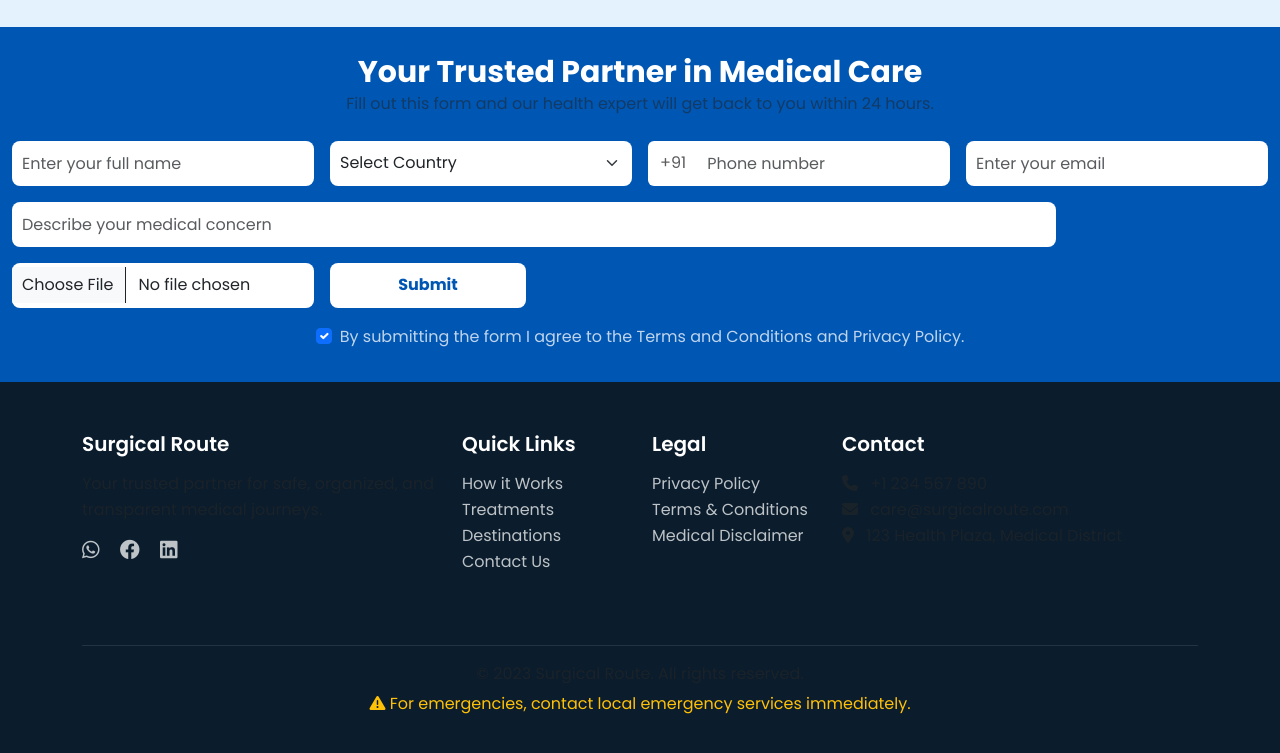
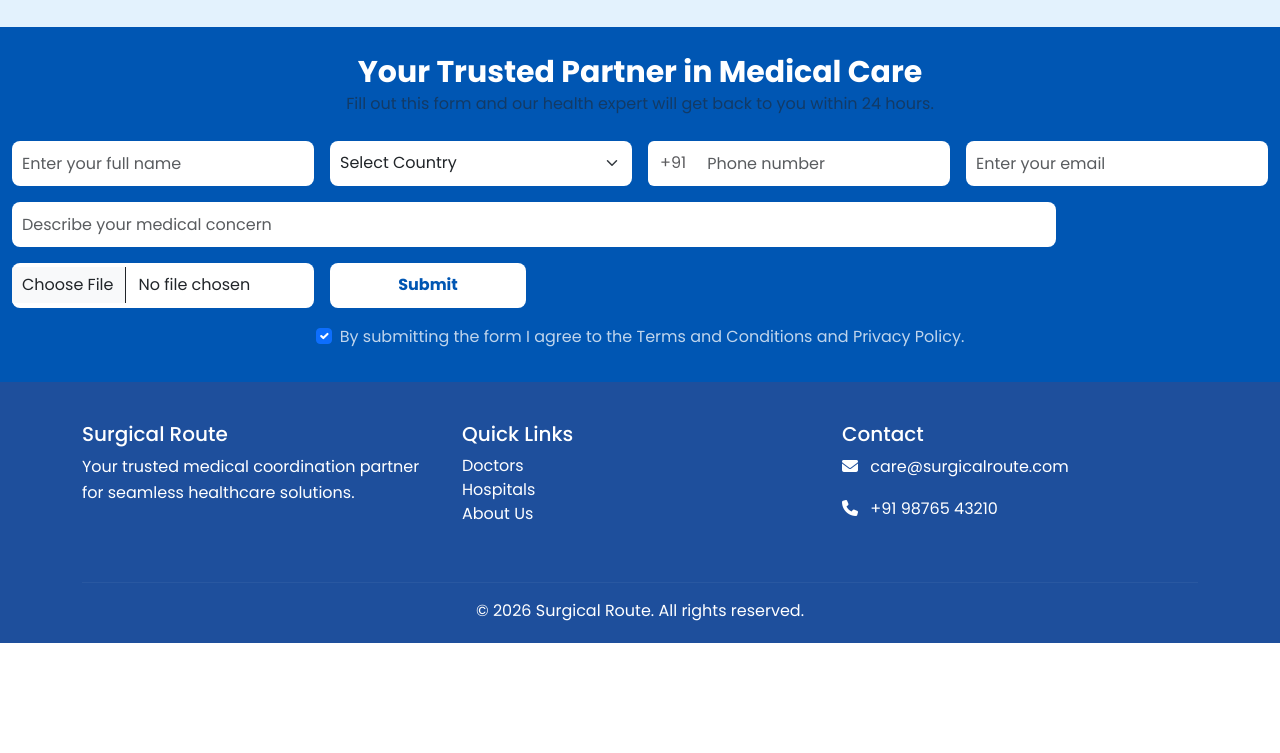
Before and after one commit to riti265/backend-form, a website: page index.html in a window 1280 px wide. Shown: the part 5100-5853 px from the top of the page. After the commit the page ends 5743 px from the top, so only its background shows below. Drawn offline with nearby package versions, Linux system fonts and the light colour scheme; a script that the page names is missing.

Commit message:
Add files via upload

```diff
--- a/index.html
+++ b/index.html
@@ -447,16 +447,40 @@ footer{
 .contact-horizontal{
     padding:30px 0;
 }
+.custom-footer {
+    background: #1e4f9c;
+    padding: 40px 0 20px;
+}
+
+/* Make ALL text white */
+.custom-footer,
+.custom-footer p,
+.custom-footer h5,
+.custom-footer a {
+    color: #ffffff !important;
+}
+
+/* Links style */
+/* Links default */
+.custom-footer a {
+    color: #ffffff !important;
+    text-decoration: none;
+    transition: all 0.3s ease;
+}
+
+/* Hover effect */
+.custom-footer a:hover {
+    color: #bcdcff !important;   /* Light blue */
+    text-decoration: underline;  /* White line */
+    text-underline-offset: 4px;  /* gap from text */
+}
 
 
-        /* Footer */
-        footer {
-            background-color: #0b1c2c; color: #bdc3c7; padding-top: 50px; padding-bottom: 20px;
+
+/* Divider line */
+.custom-footer hr {
+    border-color: rgba(255,255,255,0.2);
 }
-        footer h5 { color: white; margin-bottom: 15px; font-weight: 600; }
-        footer a { color: #bdc3c7; text-decoration: none; transition: color 0.3s; }
-        footer a:hover { color: white; }
-        .footer-bottom { border-top: 1px solid rgba(255,255,255,0.1); margin-top: 30px; padding-top: 15px; font-size: 0.85rem; }
     </style>
 </head>
 <body>
@@ -949,48 +973,41 @@ footer{
         </div>
     </section>
 
-    <footer>
+   <footer class="custom-footer">
   <div class="container">
     <div class="row">
-                <div class="col-lg-4 mb-4">
+
+      <!-- Left -->
+      <div class="col-md-4 mb-4">
         <h5>Surgical Route</h5>
-                    <p class="small">Your trusted partner for safe, organized, and transparent medical journeys.</p>
-                    <div class="mt-3">
-                        <a href="#" class="me-3"><i class="fa-brands fa-whatsapp fa-lg"></i></a>
-                        <a href="#" class="me-3"><i class="fa-brands fa-facebook fa-lg"></i></a>
-                        <a href="#"><i class="fa-brands fa-linkedin fa-lg"></i></a>
+        <p>
+          Your trusted medical coordination partner for seamless healthcare solutions.
+        </p>
       </div>
-                </div>
-                <div class="col-lg-2 col-6 mb-4">
+
+      <!-- Middle -->
+      <div class="col-md-4 mb-4">
         <h5>Quick Links</h5>
-                    <ul class="list-unstyled small">
-                        <li><a href="#process">How it Works</a></li>
-                        <li><a href="#treatments">Treatments</a></li>
-                        <li><a href="#destinations">Destinations</a></li>
-                        <li><a href="contact.html">Contact Us</a></li>
+        <ul class="list-unstyled">
+          <li><a href="doctors.html">Doctors</a></li>
+          <li><a href="hospital.html">Hospitals</a></li>
+          <li><a href="about.html">About Us</a></li>
         </ul>
       </div>
-                <div class="col-lg-2 col-6 mb-4">
-                    <h5>Legal</h5>
-                    <ul class="list-unstyled small">
-                        <li><a href="#">Privacy Policy</a></li>
-                        <li><a href="#">Terms & Conditions</a></li>
-                        <li><a href="#">Medical Disclaimer</a></li>
-                    </ul>
-                </div>
-                <div class="col-lg-4 mb-4">
+
+      <!-- Right -->
+      <div class="col-md-4 mb-4">
         <h5>Contact</h5>
-                    <ul class="list-unstyled small">
-                        <li><i class="fa-solid fa-phone me-2"></i> +1 234 567 890</li>
-                        <li><i class="fa-solid fa-envelope me-2"></i> care@surgicalroute.com</li>
-                        <li><i class="fa-solid fa-location-dot me-2"></i> 123 Health Plaza, Medical District</li>
-                    </ul>
-                </div>
+        <p><i class="fa-solid fa-envelope me-2"></i> care@surgicalroute.com</p>
+        <p><i class="fa-solid fa-phone me-2"></i> +91 98765 43210</p>
       </div>
 
-            <div class="footer-bottom text-center">
-                <p class="mb-1">&copy; 2023 Surgical Route. All rights reserved.</p>
-                <p class="text-warning small"><i class="fa-solid fa-triangle-exclamation"></i> For emergencies, contact local emergency services immediately.</p>
+    </div>
+
+    <hr>
+
+    <div class="text-center">
+      © 2026 Surgical Route. All rights reserved.
     </div>
   </div>
 </footer>
@@ -1078,5 +1095,6 @@ function uploadReport(){
 }
 
 </script>
+<elevenlabs-convai agent-id="agent_7201kfjve9xreeqvv69zq2e0qj99"></elevenlabs-convai><script src="https://unpkg.com/@elevenlabs/convai-widget-embed" async type="text/javascript"></script>
 </body>
 </html>
```
Lines whose indentation alone changed are shown as unchanged.
